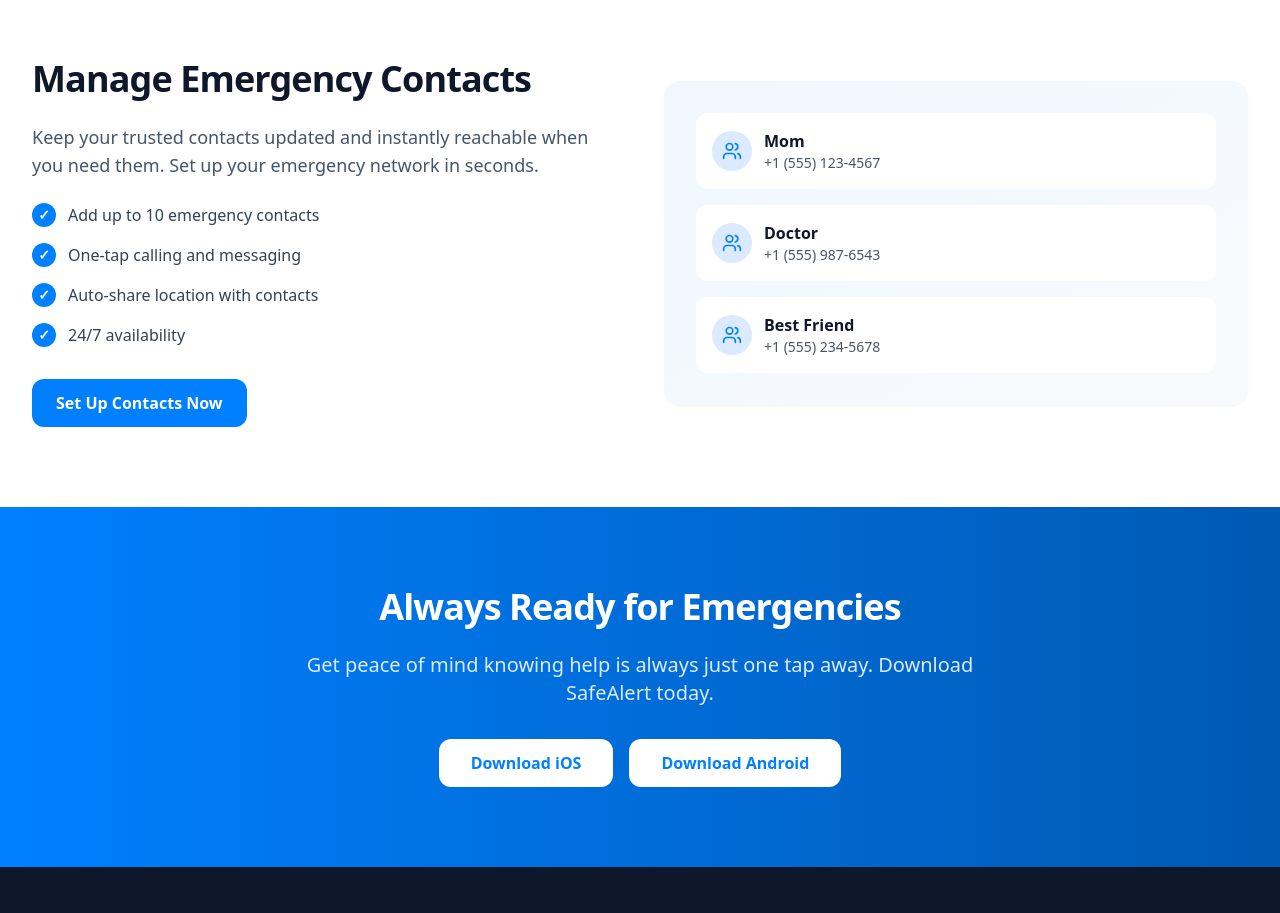
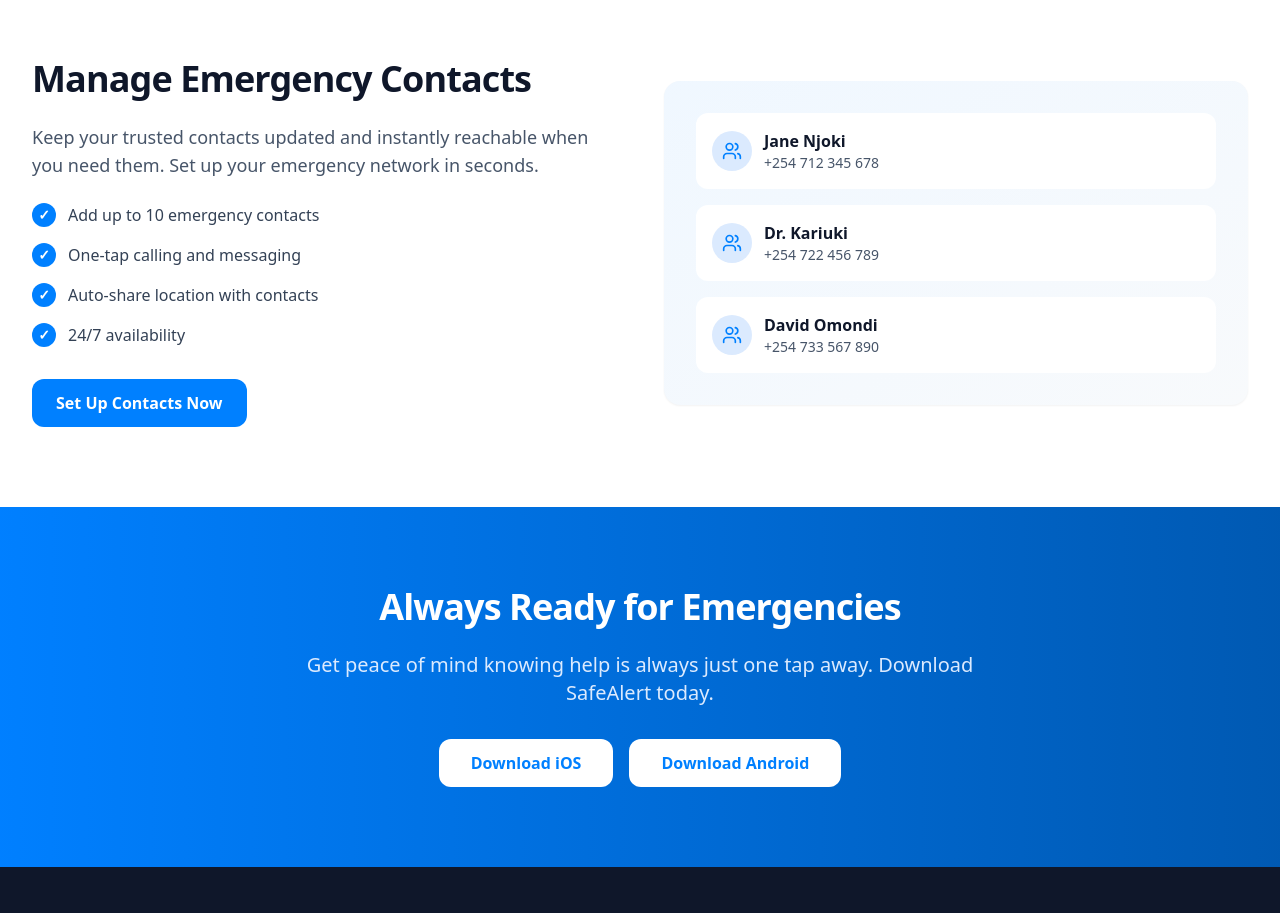
Before and after one commit to Ejore254/emergency-responde-hub, a React (Vite) app: page / in a window 1280 px wide. Shown: the part 1540-2453 px from the top of the page. Built offline with nearby package versions, Linux system fonts and the light colour scheme.

Commit message:
completionId: cgen-9a56f715810e40f99fcad334ca8ba1b5
cgen-9a56f715810e40f99fcad334ca8ba1b5

```diff
--- a/client/pages/Index.tsx
+++ b/client/pages/Index.tsx
@@ -231,31 +231,31 @@ export default function Index() {
             </div>
             <div className="bg-gradient-to-br from-emergency-blue-light to-slate-50 rounded-2xl p-8 card-modern border-0">
               <div className="space-y-4">
-                <div className="bg-white rounded-lg p-4 flex items-center gap-3">
+                <div className="bg-white rounded-lg p-4 flex items-center gap-3 cursor-pointer hover:shadow-md transition-shadow">
                   <div className="w-10 h-10 bg-blue-100 rounded-full flex items-center justify-center flex-shrink-0">
                     <Users className="w-5 h-5 text-emergency-blue" />
                   </div>
                   <div>
-                    <p className="font-semibold text-slate-900">Mom</p>
-                    <p className="text-sm text-slate-600">+1 (555) 123-4567</p>
+                    <p className="font-semibold text-slate-900">Jane Njoki</p>
+                    <p className="text-sm text-slate-600">+254 712 345 678</p>
                   </div>
                 </div>
-                <div className="bg-white rounded-lg p-4 flex items-center gap-3">
+                <div className="bg-white rounded-lg p-4 flex items-center gap-3 cursor-pointer hover:shadow-md transition-shadow">
                   <div className="w-10 h-10 bg-blue-100 rounded-full flex items-center justify-center flex-shrink-0">
                     <Users className="w-5 h-5 text-emergency-blue" />
                   </div>
                   <div>
-                    <p className="font-semibold text-slate-900">Doctor</p>
-                    <p className="text-sm text-slate-600">+1 (555) 987-6543</p>
+                    <p className="font-semibold text-slate-900">Dr. Kariuki</p>
+                    <p className="text-sm text-slate-600">+254 722 456 789</p>
                   </div>
                 </div>
-                <div className="bg-white rounded-lg p-4 flex items-center gap-3">
+                <div className="bg-white rounded-lg p-4 flex items-center gap-3 cursor-pointer hover:shadow-md transition-shadow">
                   <div className="w-10 h-10 bg-blue-100 rounded-full flex items-center justify-center flex-shrink-0">
                     <Users className="w-5 h-5 text-emergency-blue" />
                   </div>
                   <div>
-                    <p className="font-semibold text-slate-900">Best Friend</p>
-                    <p className="text-sm text-slate-600">+1 (555) 234-5678</p>
+                    <p className="font-semibold text-slate-900">David Omondi</p>
+                    <p className="text-sm text-slate-600">+254 733 567 890</p>
                   </div>
                 </div>
               </div>
```
